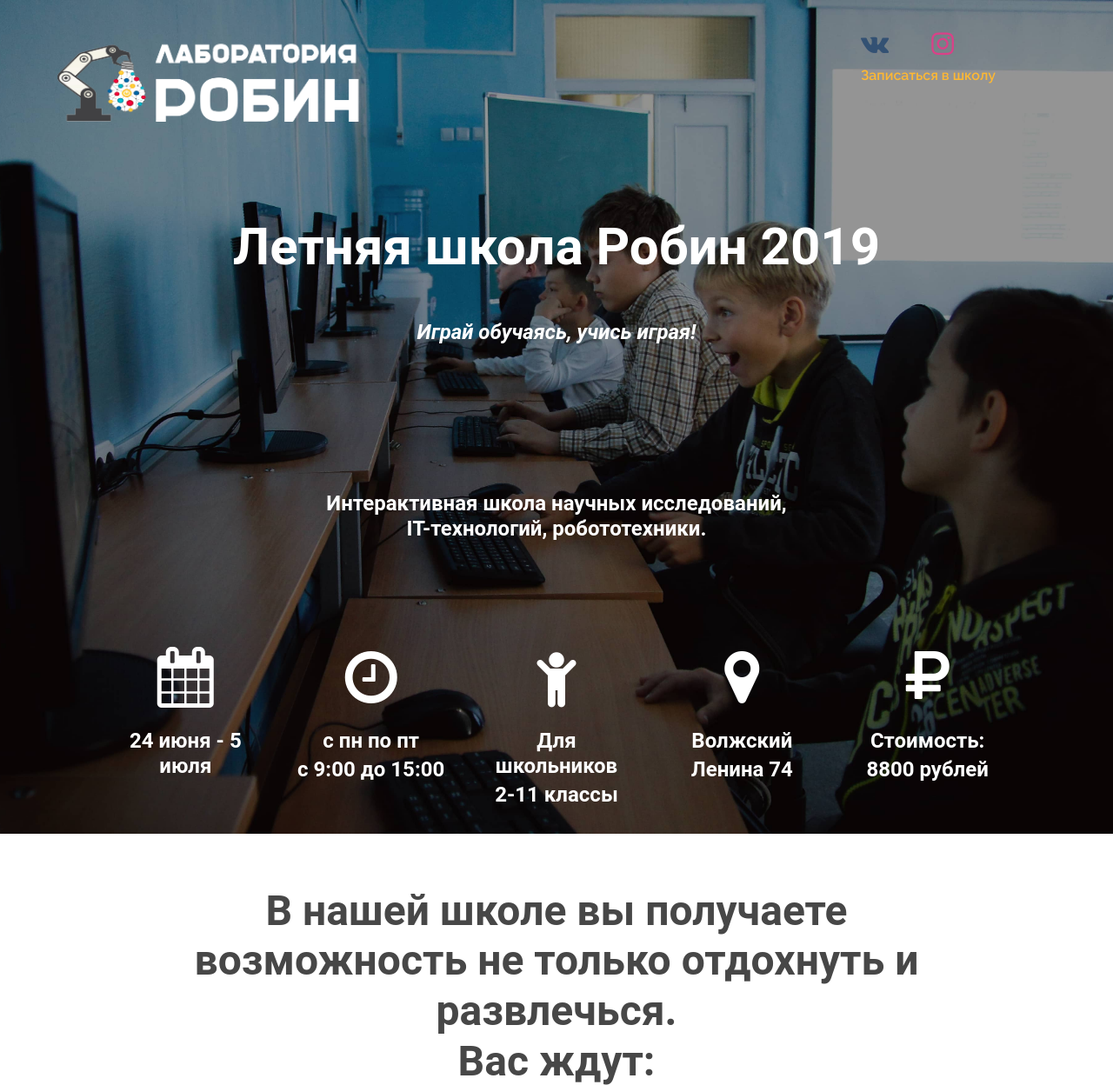
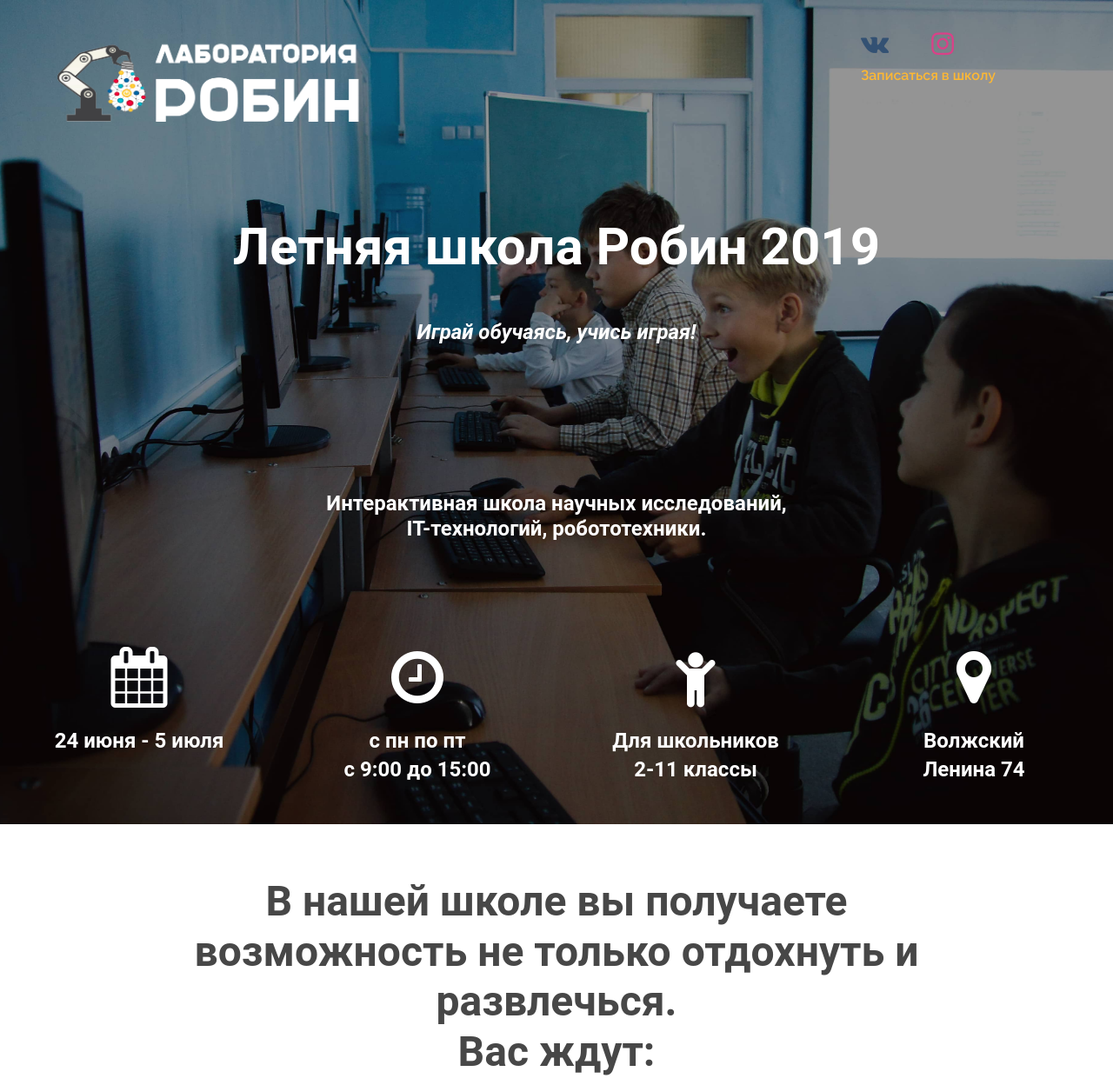
Before and after one commit to kolhir/robinvolpi, a Flask app: page / in a window 1280 px wide. Shown: the top 1248 px of the page at 87% size. Run offline with Flask 2, Linux system fonts and the light colour scheme; some libraries are stand-ins or nearby versions.

Commit message:
fix table

```diff
--- a/templates/index.html
+++ b/templates/index.html
@@ -95,32 +95,33 @@
 			</div>
 
 			<div class="row text-center text-white row-items row-items-mar">
-				<div class="col-lg-1 col-md-0 col-sm-0"></div>
-				<div class="col-lg-2 col-md-6 col-sm-12 text-center">
+				<div class="col-lg-0 col-md-0 col-sm-0"></div>
+
+				<div class="col-lg-3 col-md-6 col-sm-12 text-center">
 					<h1 class="mt-3"> <i class="fa fa-calendar" aria-hidden="true"></i></h1>
 					<h4 class="mt-3">  24 июня - 5 июля</h4>
 				</div>
-				<div class="col-lg-2 col-md-6 col-sm-12 text-center">
+				<div class="col-lg-3 col-md-6 col-sm-12 text-center">
 						<h1 class="mt-3"> <i class="fa fa-clock-o" aria-hidden="true"></i></h1>
 						<h4 class="mt-3">с пн по пт</h4>
 						<h4 class="mt-1">с 9:00 до 15:00</h4>
 				</div>
-				<div class="col-lg-2 col-md-6 col-sm-12 text-center">
+				<div class="col-lg-3 col-md-6 col-sm-12 text-center">
 					<h1 class="mt-3"> <i class="fa fa-child " aria-hidden="true"></i></h1>
 					<h4 class="mt-3"> Для школьников</h4>
 					<h4 class="mt-1"> 2-11 классы</h4>
 				</div>
-				<div class="col-lg-2 col-md-6 col-sm-12 text-center">
+				<div class="col-lg-3 col-md-6 col-sm-12 text-center">
 					<h1 class="mt-3"> <i class="fa fa-map-marker" aria-hidden="true"></i></h1>
 					<h4 class="mt-3">Волжский</h4>
 					<h4 class="mt-1">Ленина 74</h4>
 				</div>
-				<div class="col-lg-2 col-md-12 col-sm-12 text-center">
+				<!-- <div class="col-lg-2 col-md-12 col-sm-12 text-center">
 					<h1 class="mt-3"> <i class="fa fa-rub" aria-hidden="true"></i></h1>
 					<h4 class="mt-3">Стоимость:</h4>
 					<h4 class="mt-1">8800 рублей</h4>
-				</div>
-				<div class="col-lg-1 col-md-0  col-sm-0"></div>
+				</div> -->
+				<div class="col-lg-0 col-md-0  col-sm-0"></div>
 			</div>
 		</div>
 	</section>
```
